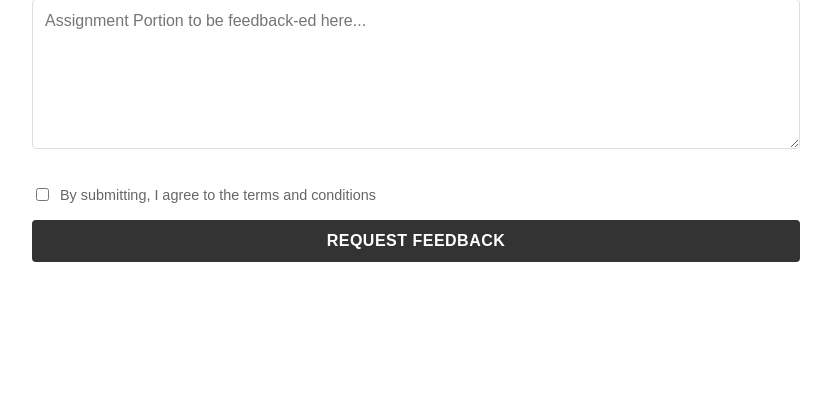
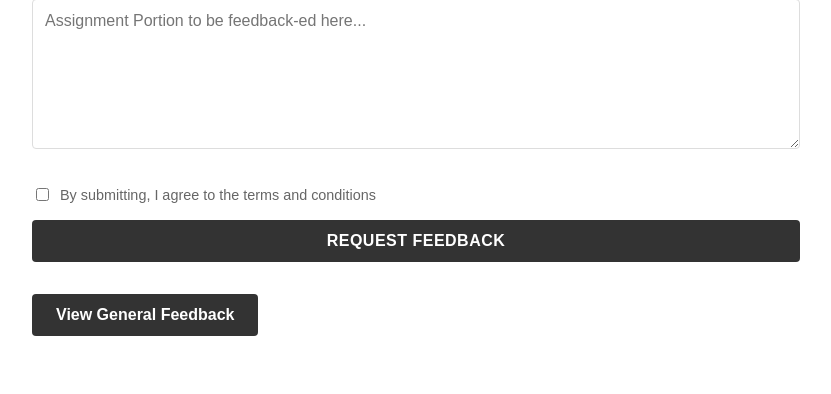
Before and after one commit to minerva-university/cs162-hc-feedback, a Flask app: page / in a window 1280 px wide. Shown: the part 380-774 px from the top of the page, without its empty margins (224-1055 px from the left). Run offline with Flask 3, Linux system fonts and the light colour scheme.

Commit message:
feat: improve general feedback button design for consistency

```diff
--- a/app/routes.py
+++ b/app/routes.py
@@ -1,13 +1,11 @@
 from flask import Blueprint, render_template, jsonify, request
 
 main = Blueprint("main", __name__)
-
 
 @main.route("/")
 def index():
     """Render the main page of the application."""
     return render_template("index.html")
-
 
 @main.route("/api/feedback", methods=["POST"])
 def get_feedback():
@@ -34,3 +32,16 @@ def get_feedback():
         ],
     }
     return jsonify(feedback)
+
+@main.route("/api/general_feedback", methods=["GET"])
+def general_feedback():
+    """
+    API endpoint to provide general feedback.
+    Returns JSON with general feedback text and score.
+    """
+    # Mock general feedback data - replace with actual implementation
+    general_feedback = {
+        "text": "Your application demonstrates excellent structure and clarity.",
+        "score": 95,
+    }
+    return jsonify(general_feedback)
--- a/app/static/css/styles.css
+++ b/app/static/css/styles.css
@@ -203,6 +203,27 @@
 .hidden {
     display: none;
 }
+#generalFeedbackToggle {
+    padding: 0.75rem 1.5rem;
+    background-color: var(--primary-color);
+    color: white;
+    border: none;
+    border-radius: 4px;
+    cursor: pointer;
+    font-size: 1rem;
+    font-weight: bold;
+    text-align: center;
+    display: inline-block;
+}
+
+#generalFeedbackToggle:hover {
+    opacity: 0.9;
+}
+
+#generalFeedbackToggle:active {
+    background-color: var(--secondary-color);
+}
+
 /* Handbook Modal Styles */
 .modal-content {
     background-color: #ffffff;
--- a/app/static/js/main.js
+++ b/app/static/js/main.js
@@ -2,6 +2,7 @@
 document.addEventListener("DOMContentLoaded", function () {
   // Initialize any necessary components
   initializeSearch();
+  initializeGeneralFeedback();
 });
 
 function initializeSearch() {
@@ -11,6 +12,55 @@ function initializeSearch() {
     console.log("Searching for:", e.target.value);
   });
 }
+
+function initializeGeneralFeedback() {
+  const feedbackToggle = document.getElementById("generalFeedbackToggle");
+  const feedbackContainer = document.getElementById("generalFeedbackContainer");
+
+  feedbackToggle.addEventListener("click", async function () {
+    if (feedbackContainer.classList.contains("hidden")) {
+      // Show feedback
+      await fetchGeneralFeedback();
+      feedbackContainer.classList.remove("hidden");
+      feedbackToggle.textContent = "Hide General Feedback";
+    } else {
+      // Hide feedback
+      feedbackContainer.classList.add("hidden");
+      feedbackToggle.textContent = "View General Feedback";
+    }
+  });
+}
+async function fetchGeneralFeedback() {
+  const feedbackContainer = document.getElementById("generalFeedbackContainer");
+
+  try {
+    const response = await fetch("/api/general_feedback", {
+      method: "GET",
+      headers: {
+        "Content-Type": "application/json",
+      },
+    });
+
+    if (response.ok) {
+      const feedback = await response.json();
+      displayGeneralFeedback(feedback);
+    } else {
+      console.error("Failed to fetch general feedback");
+      feedbackContainer.innerHTML = `<p>Error fetching feedback. Please try again later.</p>`;
+    }
+  } catch (error) {
+    console.error("Error:", error);
+    feedbackContainer.innerHTML = `<p>An error occurred while fetching feedback.</p>`;
+  }
+}
+function displayGeneralFeedback(feedback) {
+  const feedbackText = document.getElementById("generalFeedbackText");
+  const feedbackScore = document.getElementById("generalFeedbackScore");
+
+  feedbackText.textContent = feedback.text || "No feedback available.";
+  feedbackScore.textContent = `Score: ${feedback.score || "N/A"}`;
+}
+
 
 function showModal(modalId) {
   document.getElementById(modalId).classList.remove("hidden");
--- a/app/templates/index.html
+++ b/app/templates/index.html
@@ -57,6 +57,17 @@
             <div id="actionableSteps" class="steps-list"></div>
         </div>
     </div>
+    <!-- General Feedback Toggle Button -->
+    <button id="generalFeedbackToggle">View General Feedback</button>
+
+    <!-- General Feedback Container -->
+    <div id="generalFeedbackContainer" class="hidden">
+        <h3>General Feedback</h3>
+        <p id="generalFeedbackText"></p>
+        <p id="generalFeedbackScore"></p>
+    </div>
+
+
 
     <!-- Modals -->
     <div id="footnoteModal" class="modal hidden">
```
